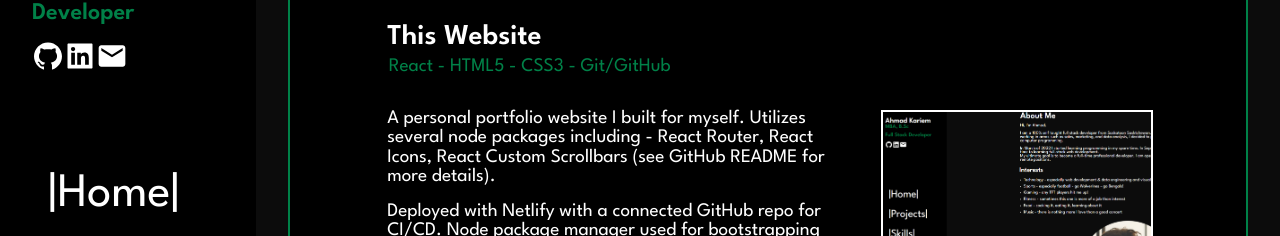
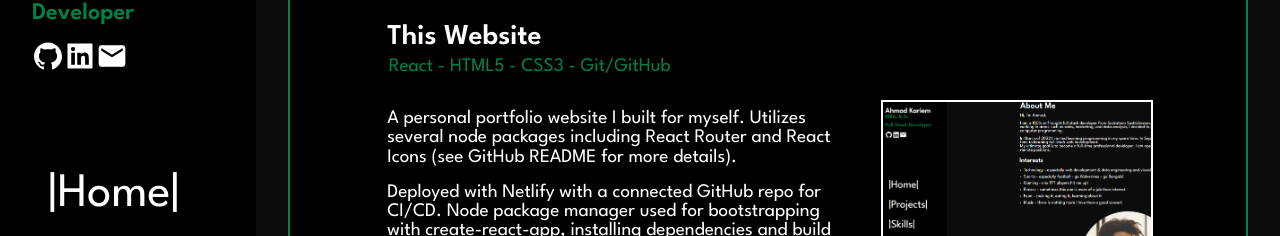
Before and after one commit to YSquid/portfolio2.0, a React (Create React App) app: page /projects in a window 1280 px wide. Shown: the part 115-351 px from the top of the page. Built offline with nearby package versions, Linux system fonts and the light colour scheme.

Commit message:
adjusted project descriptions

```diff
--- a/src/components/home/Home.css
+++ b/src/components/home/Home.css
@@ -28,6 +28,7 @@ ul {
     align-items: center;
     color: var(--white-text);
     font-size: 1.2rem;
+    box-sizing: border-box;
 }
 
 .About {
--- a/src/components/projects/projectsList/projectsStorage.js
+++ b/src/components/projects/projectsList/projectsStorage.js
@@ -4,7 +4,7 @@ const projects = [
     title: "This Website",
     tech: ["React", "HTML5", "CSS3", "Git/GitHub"],
     description1:
-      "A personal portfolio website I built for myself. Utilizes several node packages including - React Router, React Icons, React Custom Scrollbars (see GitHub README for more details).",
+      "A personal portfolio website I built for myself. Utilizes several node packages including React Router and React Icons (see GitHub README for more details).",
     description2:
       "Deployed with Netlify with a connected GitHub repo for CI/CD.\n Node package manager used for bootstrapping with create-react-app, installing dependencies and build steps.",
     links: {
```
